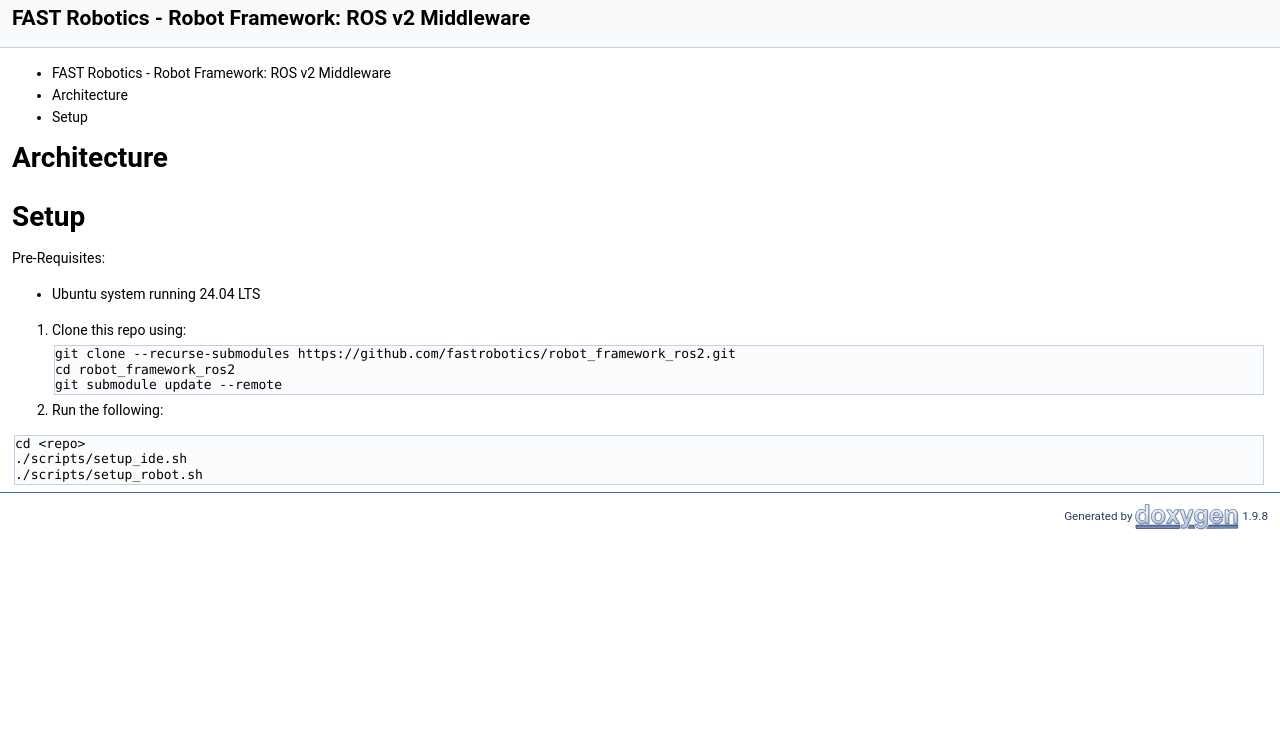
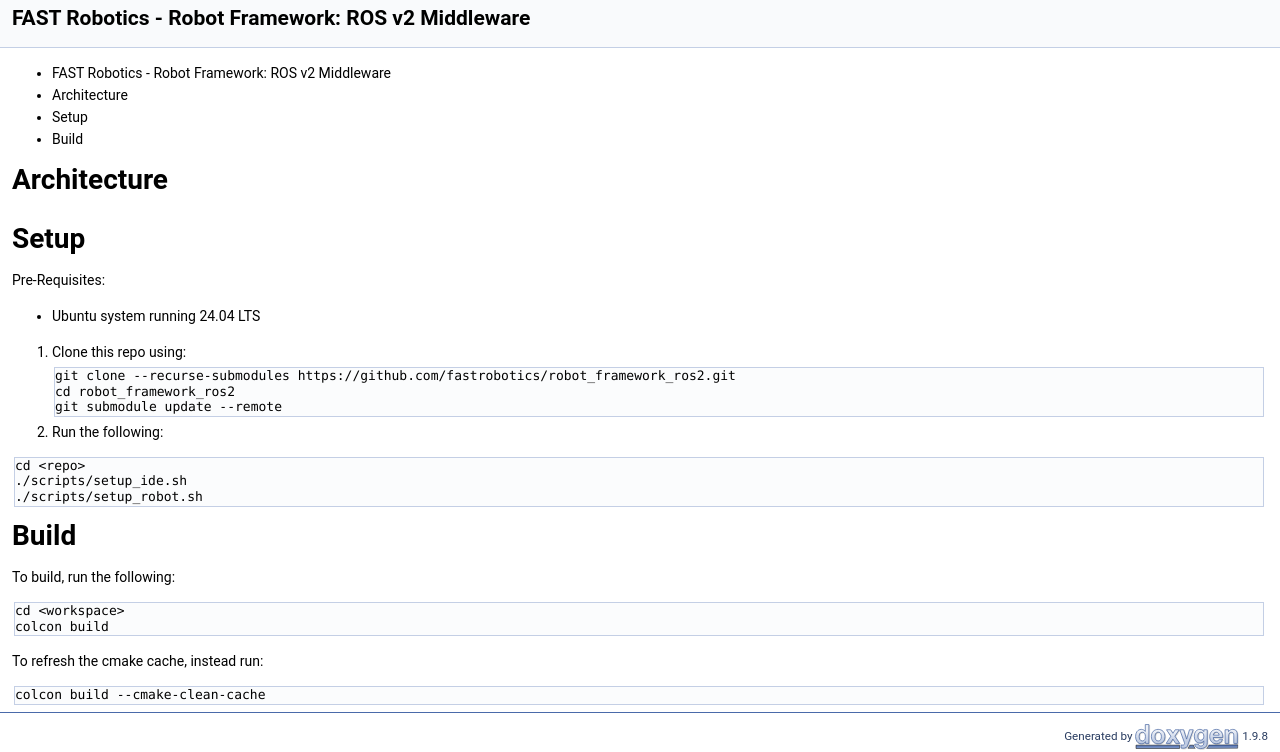
Before and after one commit to fastrobotics/robot_framework_ros2, a plain HTML site: page md_README.html in a window 1280 px wide. Shown: the part 104-856 px from the top of the page. Before the commit the page ends 800 px from the top, so only its background shows below. Drawn offline with Linux system fonts and the light colour scheme.

Commit message:
Deploying to gh-pages from  @ e9c1817565c51a93f6ea4f55ce18ed92484a9f7d 🚀

```diff
--- a/md_README.html
+++ b/md_README.html
@@ -76,6 +76,7 @@ $(function() {
 <li>FAST Robotics - Robot Framework: ROS v2 Middleware</li>
 <li>Architecture</li>
 <li>Setup</li>
+<li>Build</li>
 </ul>
 <h1><a class="anchor" id="autotoc_md10"></a>
 Architecture</h1>
@@ -96,6 +97,11 @@ Setup</h1>
 <div class="fragment"><div class="line">cd &lt;repo&gt;</div>
 <div class="line">./scripts/setup_ide.sh</div>
 <div class="line">./scripts/setup_robot.sh</div>
+</div><!-- fragment --><h1><a class="anchor" id="autotoc_md12"></a>
+Build</h1>
+<p>To build, run the following: </p><div class="fragment"><div class="line">cd &lt;workspace&gt;</div>
+<div class="line">colcon build</div>
+</div><!-- fragment --><p>To refresh the cmake cache, instead run: </p><div class="fragment"><div class="line">colcon build --cmake-clean-cache</div>
 </div><!-- fragment --> </div></div><!-- contents -->
 </div><!-- PageDoc -->
 <!-- start footer part -->
--- a/search/all_3.js
+++ b/search/all_3.js
@@ -1,4 +1,5 @@
 var searchData=
 [
-  ['b_3a_20clone_20this_20repo_20into_20your_20repo_0',['1.2 Option B: Clone this repo into your repo',['../md_dev__tools_2README.html#autotoc_md3',1,'']]]
+  ['b_3a_20clone_20this_20repo_20into_20your_20repo_0',['1.2 Option B: Clone this repo into your repo',['../md_dev__tools_2README.html#autotoc_md3',1,'']]],
+  ['build_1',['Build',['../md_README.html#autotoc_md12',1,'']]]
 ];
```
